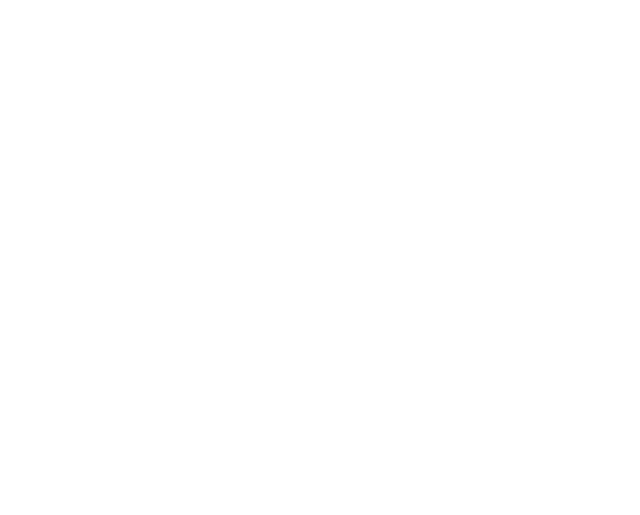
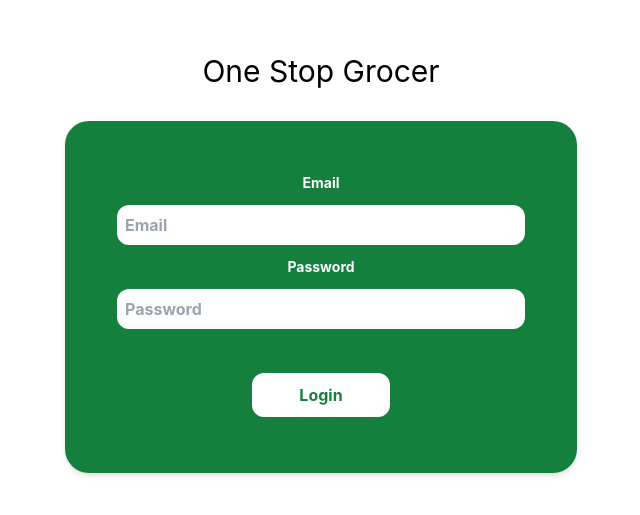
Before and after one commit to mikebashford/one-stop-groceries, a React (Create React App) app: page /login in a window 1280 px wide. Shown: the part 139-654 px from the top of the page, without its empty margins (319-959 px from the left). Built offline with nearby package versions, Linux system fonts and the light colour scheme.

Commit message:
Added placeholders for login and cart pages

```diff
--- a/src/components/Cart.tsx
+++ b/src/components/Cart.tsx
@@ -1,5 +1,12 @@
 import React from "react";
+import Footer from "./Footer";
+import Navbar from "./Navbar";
 
 export default function Cart() {
-  return <div></div>;
+  return (
+    <div>
+      <Navbar />
+      <Footer />
+    </div>
+  );
 }
--- a/src/components/Login.tsx
+++ b/src/components/Login.tsx
@@ -1,5 +1,15 @@
 import React from "react";
+import LoginForm from "./LoginForm.tsx";
 
 export default function Login() {
-  return <div></div>;
+  return (
+    <div className="flex flex-col">
+      <div className="flex justify-center mt-48">
+        <p className="text-3xl">One Stop Grocer</p>
+      </div>
+      <div className="flex justify-center">
+        <LoginForm />
+      </div>
+    </div>
+  );
 }
--- /dev/null
+++ b/src/components/LoginForm.tsx
@@ -0,0 +1,50 @@
+import React from "react";
+import { useState } from "react";
+export default function LoginForm({ existingUser = {}, updateCallback }) {
+  const [email, setEmail] = useState(existingUser.email || "");
+  const [password, setPassword] = useState(existingUser.password || "");
+  return (
+    <div className="w-full max-w-lg">
+      <form className="bg-green-700 shadow-md rounded-3xl p-12 mt-8" action="">
+        <div className="flex flex-col mb-8">
+          <label
+            className="flex justify-center text-white text-sm font-bold mb-2"
+            htmlFor="email"
+          >
+            Email
+          </label>
+          <input
+            className="flex justify-center text-black text-md font-bold mb-2 rounded-xl p-2"
+            type="text"
+            id="email"
+            placeholder="Email"
+            value={email}
+            onChange={(e) => setEmail(e.target.value)}
+          />
+          <label
+            className="flex justify-center text-white text-sm font-bold mb-2"
+            htmlFor="password"
+          >
+            Password
+          </label>
+          <input
+            className="flex justify-center text-black text-md font-bold mb-2 rounded-xl p-2"
+            type="text"
+            id="password"
+            placeholder="Password"
+            value={password}
+            onChange={(e) => setPassword(e.target.value)}
+          />
+        </div>
+        <div className="flex justify-center">
+          <button
+            className="flex justify-center w-1/3 bg-white text-green-700 text-md font-bold mb-2 rounded-xl p-2 border-white border-2 hover:bg-green-700 hover:text-white"
+            type="submit"
+          >
+            Login
+          </button>
+        </div>
+      </form>
+    </div>
+  );
+}
```
